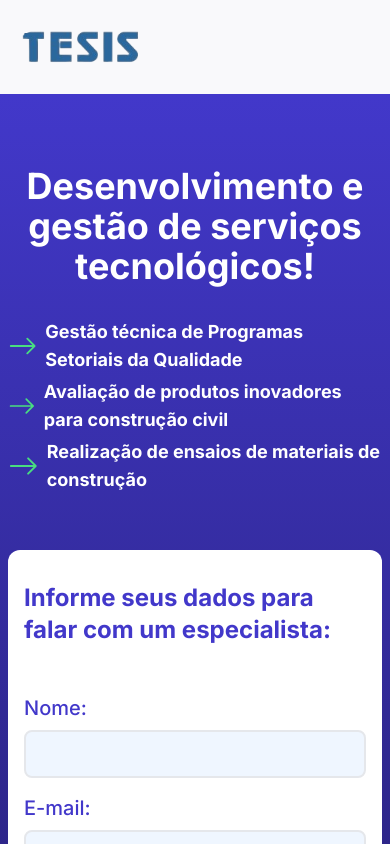
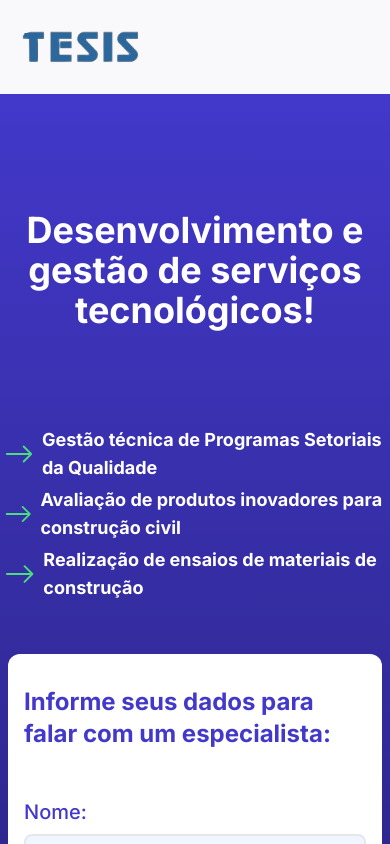
Before and after one commit to ErickLimaS/landpage-challenge, a Next.js app: page / in a window 390 px wide. Shown: the top 844 px of the page. Built offline with nearby package versions, Linux system fonts and the light colour scheme.

Commit message:
style(hero section): Fix Hero Section Css
Padding, marging, gap and breakpoints tweaks.

```diff
--- a/app/globals.css
+++ b/app/globals.css
@@ -1,21 +1,3 @@
 @tailwind base;
 @tailwind components;
 @tailwind utilities;
-
-:root {
-
-  /* --foreground-rgb: 0, 0, 0;
-  --background-start-rgb: 214, 219, 220;
-  --background-end-rgb: 255, 255, 255; */
-
-}
-
-body {
-  /* color: rgb(var(--foreground-rgb));
-  background: linear-gradient(
-      to bottom,
-      transparent,
-      rgb(var(--background-end-rgb))
-    )
-    rgb(var(--background-start-rgb)); */
-}
--- a/app/page.tsx
+++ b/app/page.tsx
@@ -8,15 +8,17 @@ export default function Home() {
     <main>
 
       {/* HERO */}
-      <section className="pt-16 pb-16 bg-gradient-to-b from-primary to-dark-purple  flex items-center justify-center">
+      <section className="flex items-center justify-center py-16 bg-gradient-to-b from-primary to-dark-purple">
 
-        <div className="sm:ml-4 sm:mr-4 flex flex-col md:flex-row gap-10 xl:gap-32 items-center md:max-w-7xl">
+        <div className="container flex flex-col items-center sm:max-lg:mx-4 md:flex-row gap-10 md:max-xl:gap-6 xl:gap-32">
 
-          <div className="p-2 md:p-0 flex flex-col sm:max-md:gap-16 gap-8 md:gap-12 text-white font-bold">
+          <div className="flex flex-col max-sm:gap-24 sm:max-md:gap-16 md:gap-12 p-2 max-sm:p-1 md:p-0 text-white font-bold">
 
-            <h1 className="text-4xl text-center md:text-start">Desenvolvimento e gestão de serviços tecnológicos!</h1>
+            <h1 className="text-4xl text-center md:text-start max-md:mt-12">
+              Desenvolvimento e gestão de serviços tecnológicos!
+            </h1>
 
-            <ul className="text-lg flex flex-col gap-1">
+            <ul className="flex flex-col gap-1 text-lg">
 
               <li className="flex gap-2 items-center sm:hover:scale-105 xl:hover:scale-110 transition-all">
                 <SvgArrowRight fill={"#49dd80"} /> Gestão técnica de Programas Setoriais da Qualidade
@@ -36,10 +38,10 @@ export default function Home() {
 
           <div
             id="form"
-            className="m-2 sm:max-md:mr-4 sm:max-md:ml-4 pt-8 pb-8 pl-4 pr-4 sm:pl-12 md:max-lg:pl-4 sm:pr-12 md:max-lg:pr-4 rounded-xl bg-white text-primary flex flex-col gap-12"
+            className="flex flex-col gap-12 m-2 sm:max-md:mx-4 py-8 px-4 sm:px-12 md:max-lg:px-4 rounded-xl bg-white text-primary"
           >
 
-            <h2 className="text-2xl font-bold ">Informe seus dados para falar com um especialista:</h2>
+            <h2 className="text-2xl font-bold">Informe seus dados para falar com um especialista:</h2>
 
             <TalkToSpecialistForm />
 
```
